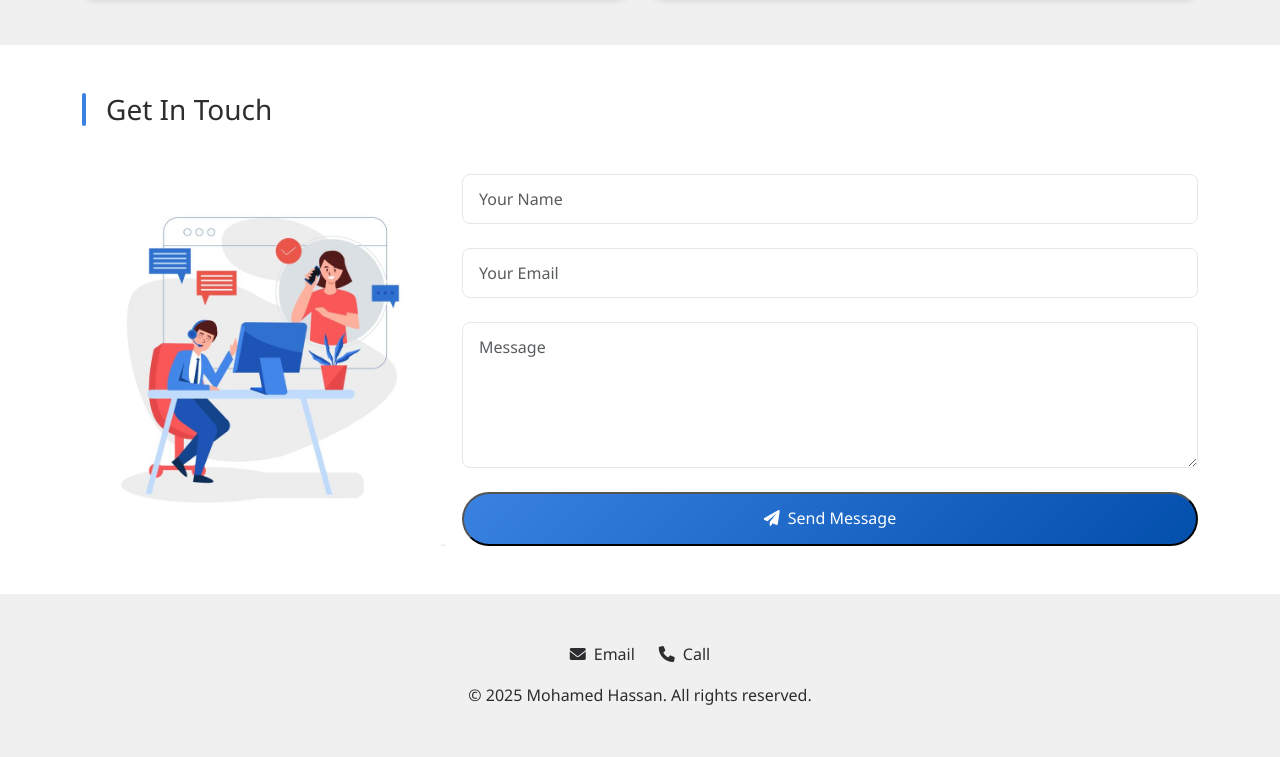
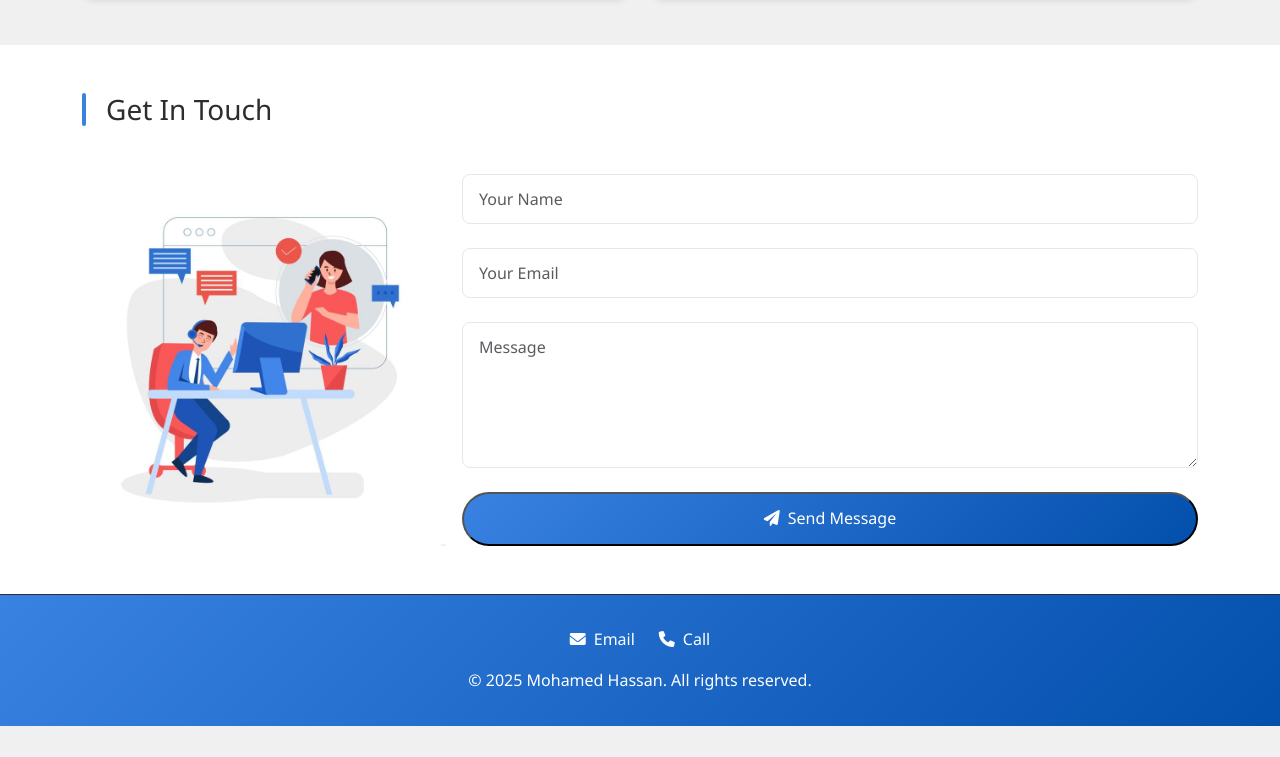
Before and after one commit to MohamedHassan2004/My-Portfolio, a plain HTML site: page index.html in a window 1280 px wide. Shown: the part 3577-4334 px from the top of the page. After the commit the page ends 4303 px from the top, so only its background shows below. Drawn offline with nearby package versions, Linux system fonts and the light colour scheme.

Commit message:
update footer

```diff
--- a/assets/css/style.css
+++ b/assets/css/style.css
@@ -275,7 +275,14 @@ section{
 }
 
 /* Footer */
-footer p,
+footer {
+    color: var(--accent-color);
+    background: linear-gradient(135deg, var(--primary-color) 0%, #034fac 100%);
+    border-top:#2d2d30 1px solid;
+    padding: 2rem;
+}
 footer a {
-    color: var(--text-color);
+    color: var(--accent-color);
+    text-decoration: none;
+    font-weight: 500;
 }
--- a/index.html
+++ b/index.html
@@ -393,7 +393,7 @@
     </section>
 
     <!-- Footer -->
-    <footer class="py-5">
+    <footer>
         <div class="container text-center">
             <div class="d-flex justify-content-center gap-4 mb-3">
                 <a href="mailto:mohamed.hassan.2004@outlook.com" class="text-decoration-none">
```
